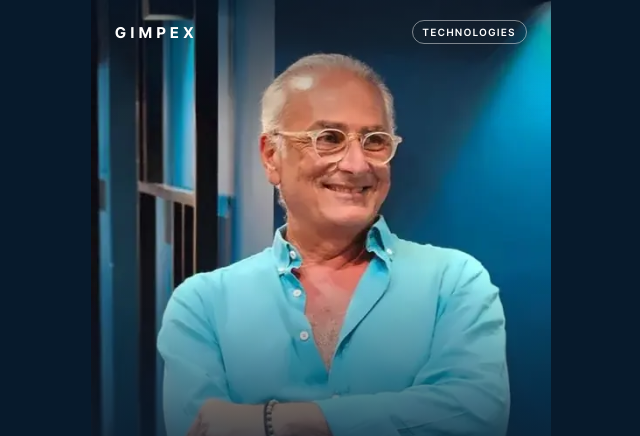
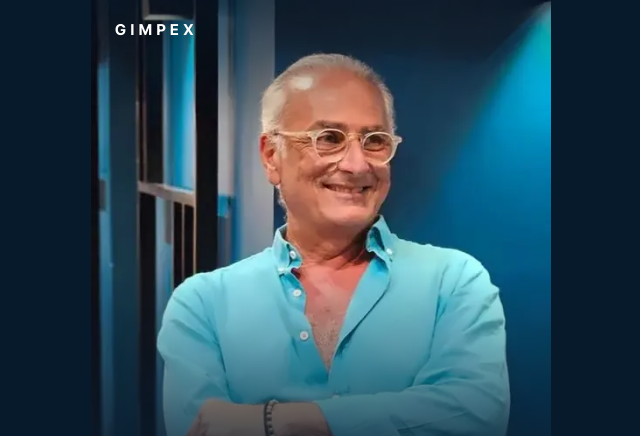
Before and after one commit to mina91t-cyber/fouad-tewfik, a plain HTML site: page index.html in a window 1280 px wide. Shown: the top 436 px of the page, without its empty margins (319-959 px from the left). Drawn offline with Linux system fonts and the light colour scheme.

Commit message:
Remove TECHNOLOGIES label from header

```diff
--- a/index.html
+++ b/index.html
@@ -64,7 +64,7 @@ footer b{font-weight:600;color:var(--ink);letter-spacing:.3px}
 <body>
 <main class="card">
 <section class="hero in" role="img" aria-label="Dr Fouad Tewfik">
-<div class="top"><span class="mark">GIMPEX</span><span class="pill">TECHNOLOGIES</span></div>
+<div class="top"><span class="mark">GIMPEX</span></div>
 <div class="who">
 <div class="bar in" style="animation-delay:.25s"></div>
 <h1 class="in" style="animation-delay:.3s">Dr Fouad Tewfik</h1>
```
